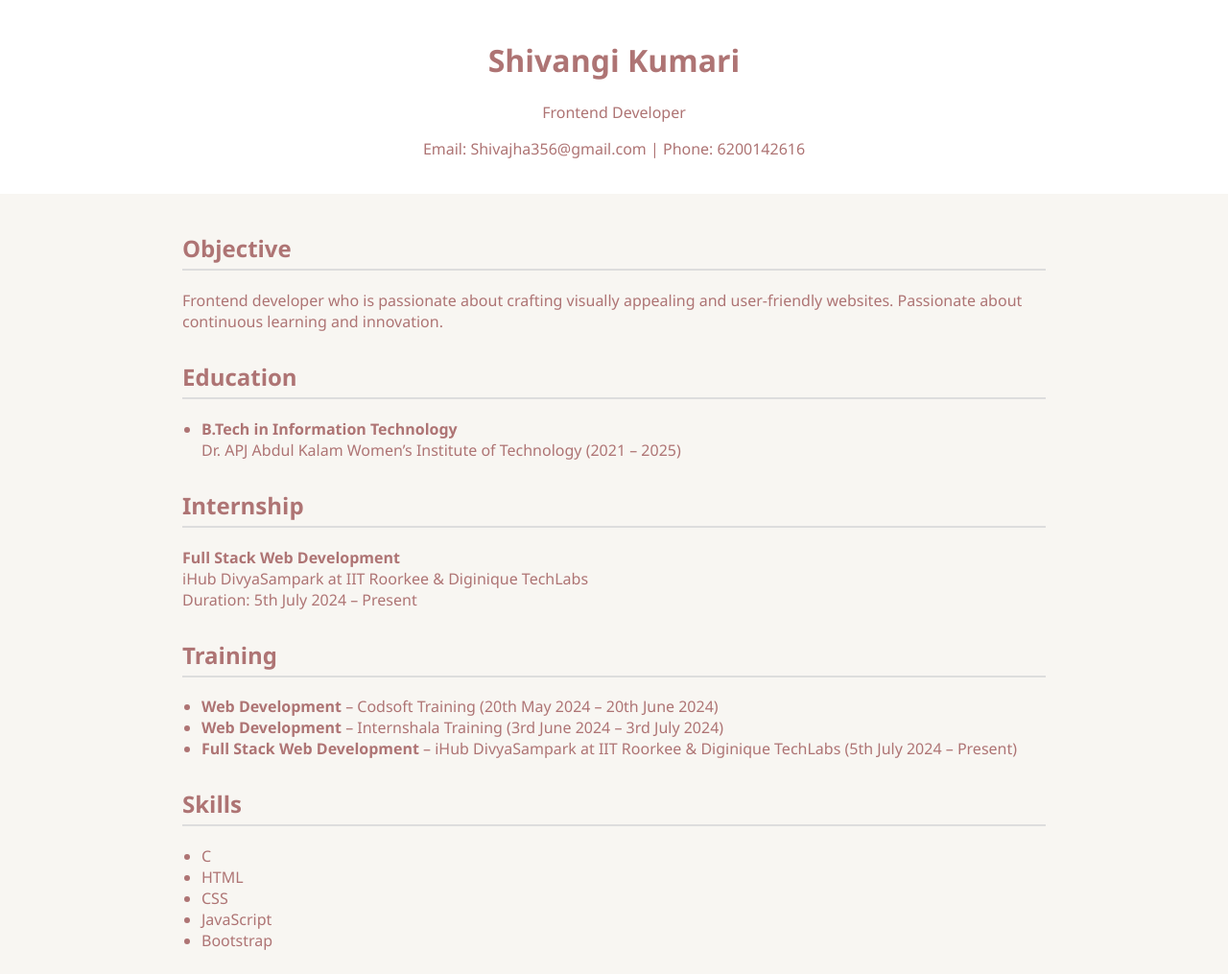
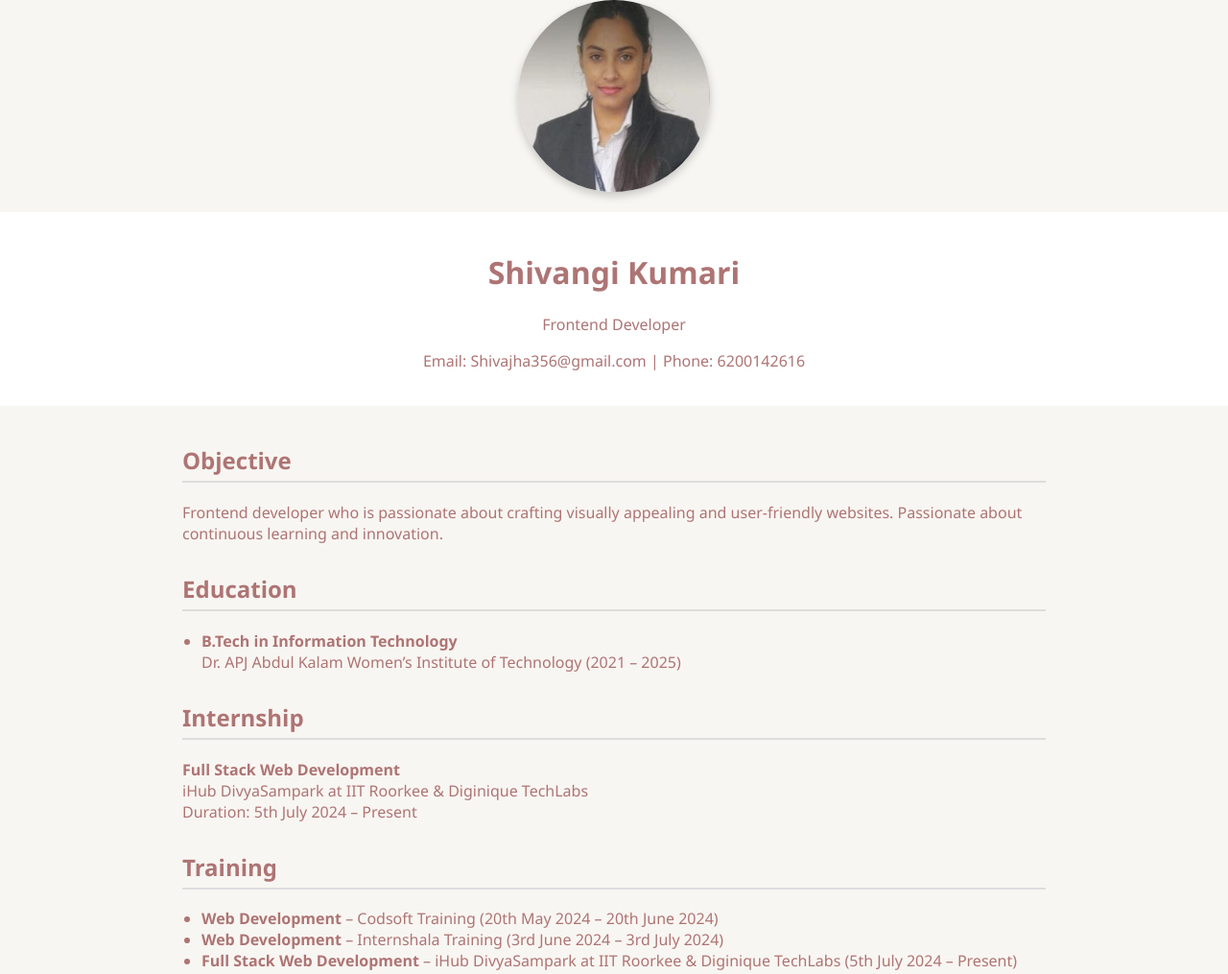
Before and after one commit to metadamen/shivangi, a plain HTML site: page index.html in a window 1280 px wide. Shown: the top 1015 px of the page at 96% size. Drawn offline with Linux system fonts and the light colour scheme.

Commit message:
Update index.html

```diff
--- a/index.html
+++ b/index.html
@@ -3,6 +3,11 @@
 <head>
   <meta charset="UTF-8">
   <meta name="viewport" content="width=device-width, initial-scale=1.0">
+
+  <div align="center">
+        <img src="profile.jpg" alt="Shivangi Kumari" class="profile-pic">
+
+    </div>
   <title>Shivangi Kumari | Portfolio</title>
   <style>
     body {
```
